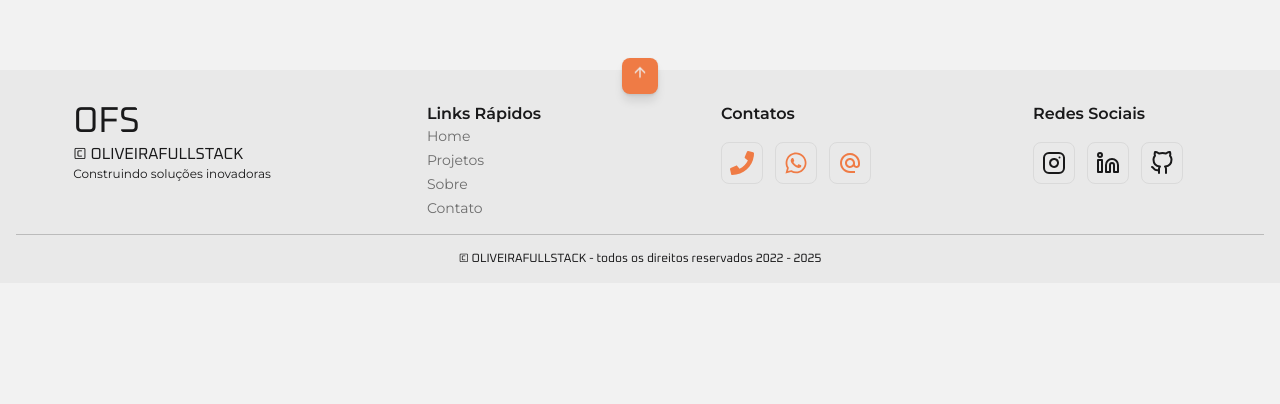
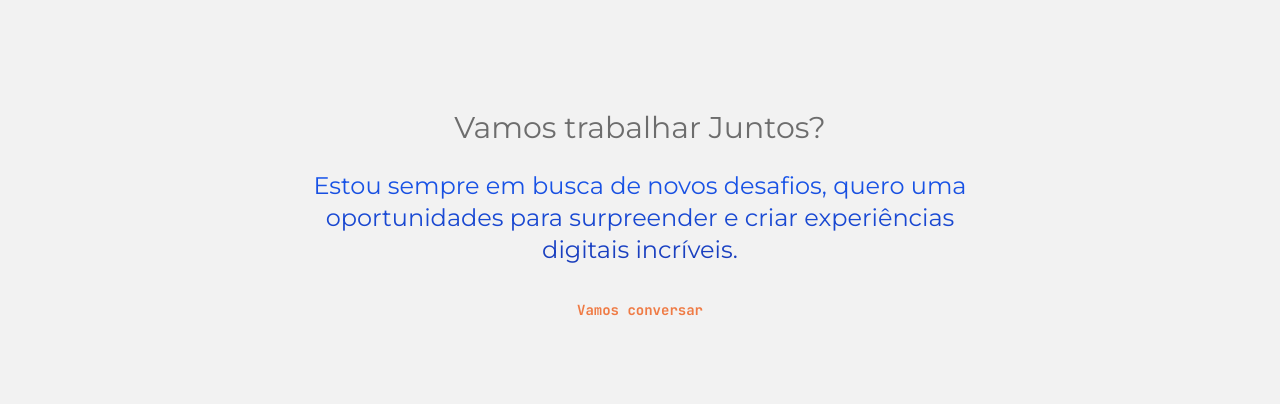
Before and after one commit to emmanuelmarcosdeoliveira/ofs-portfolio, a Next.js app: page /projetos in a window 1280 px wide. Shown: the part 3146-3550 px from the top of the page. Before the commit the page ends 3429 px from the top, so only its background shows below. Built offline with nearby package versions, Linux system fonts and the light colour scheme.

Commit message:
chore(component):  inserted a call action on the page and applied style improvements

```diff
--- a/src/app/page.tsx
+++ b/src/app/page.tsx
@@ -1,3 +1,4 @@
+import CallAction from "@/components/call-action";
 import CardServices from "@/components/card-services";
 import CardTechnologies from "@/components/card-technologies";
 import HeroSection from "@/components/hero-section";
@@ -14,6 +15,7 @@ export default function Home() {
       <LogoLoopComponents />
       <CardTechnologies />
       <Experiences />
+      <CallAction />
     </main>
   );
 }
--- a/src/app/projetos/page.tsx
+++ b/src/app/projetos/page.tsx
@@ -1,3 +1,4 @@
+import CallAction from "@/components/call-action";
 import Tablist from "@/components/tab-list";
 import { Spotlight } from "@/components/ui/spotlight";
 import { Metadata } from "next";
@@ -24,7 +25,10 @@ export default function Projetos() {
           tecnologias utilizadas e as funcionalidades implementadas.{" "}
         </span>
       </div>
-      <Tablist />
+      <div className="pb-16">
+        <Tablist />
+      </div>
+      <CallAction />
     </section>
   );
 }
--- a/src/components/call-action.tsx
+++ b/src/components/call-action.tsx
@@ -12,13 +12,13 @@ export default function CallAction() {
       <motion.p
         {...fadeDown}
         transition={{ delay: 0.3 }}
-        className="text-2xl bg-linear-to-t dark:from-cyan-500 from-orange-300 dark:via-white dark:to-cyan-700 to-orange-600 text-transparent bg-clip-text pt-6 mx-auto max-w-2xl"
+        className="text-2xl bg-linear-to-t dark:from-cyan-500 from-blue-800 dark:via-white dark:to-cyan-700 to-blue-600 text-transparent bg-clip-text pt-6 mx-auto max-w-2xl"
       >
         Estou sempre em busca de novos desafios, quero uma oportunidades para
         surpreender e criar experiências digitais incríveis.
       </motion.p>
       <div className="py-6">
-        <Button asChild variant={"link"} size={"lg"}>
+        <Button className="font-bold" asChild variant={"link"} size={"lg"}>
           <Link
             href={
               "https://wa.me/5511968336094?text=Olá,%20vamos%20conversar%20sobre%20seu%20portfolio?"
```
